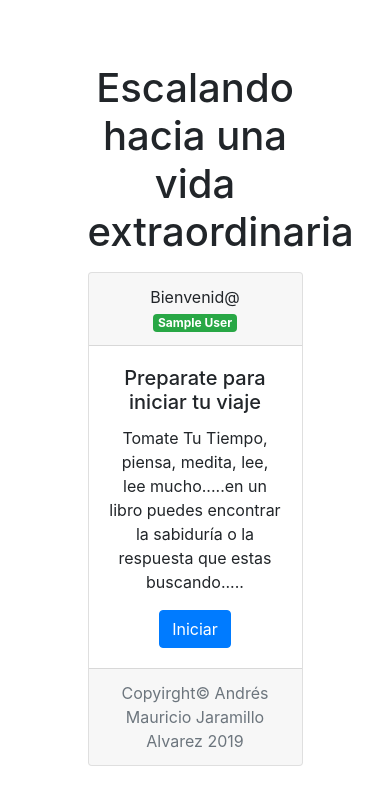
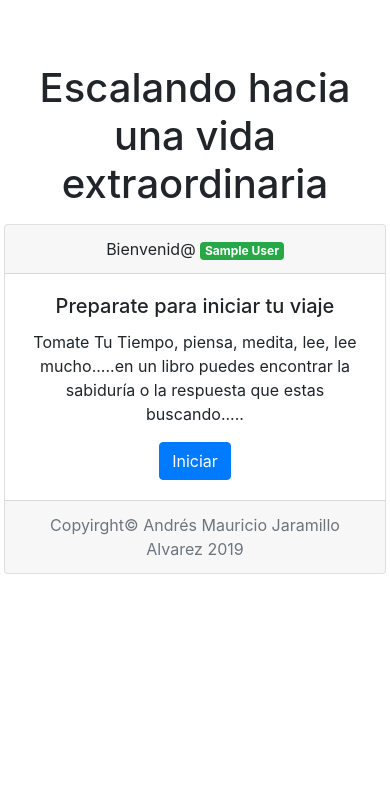
Before and after one commit to scam627/talks, a PHP site: page / in a window 390 px wide. Shown: the top 805 px of the page. Run offline with PHP 8.4, Linux system fonts and the light colour scheme; the visitor is signed in with stand-in values (Sample User, id 1); some libraries are stand-ins or nearby versions; some web fonts are replaced.

Commit message:
responsive update

```diff
--- a/index.php
+++ b/index.php
@@ -1,9 +1,9 @@
 <?php include("./router.php"); ?>
 <?php include("./templates/header.php"); ?>
 <section id="render" class="row justify-content-center">
-	<div class="col-7 mt-5">
+	<div class="col-12 col-md-12 mt-5">
 		<h1 class="text-center my-3">Escalando hacia una vida extraordinaria</h1>
-		<div class="card text-center">
+		<div class="card mx-1 text-center">
 			<div class="card-header">
 				Bienvenid@ <span class="badge badge-success"><?php echo $_SESSION["name"]?></span>
 			</div>
```
